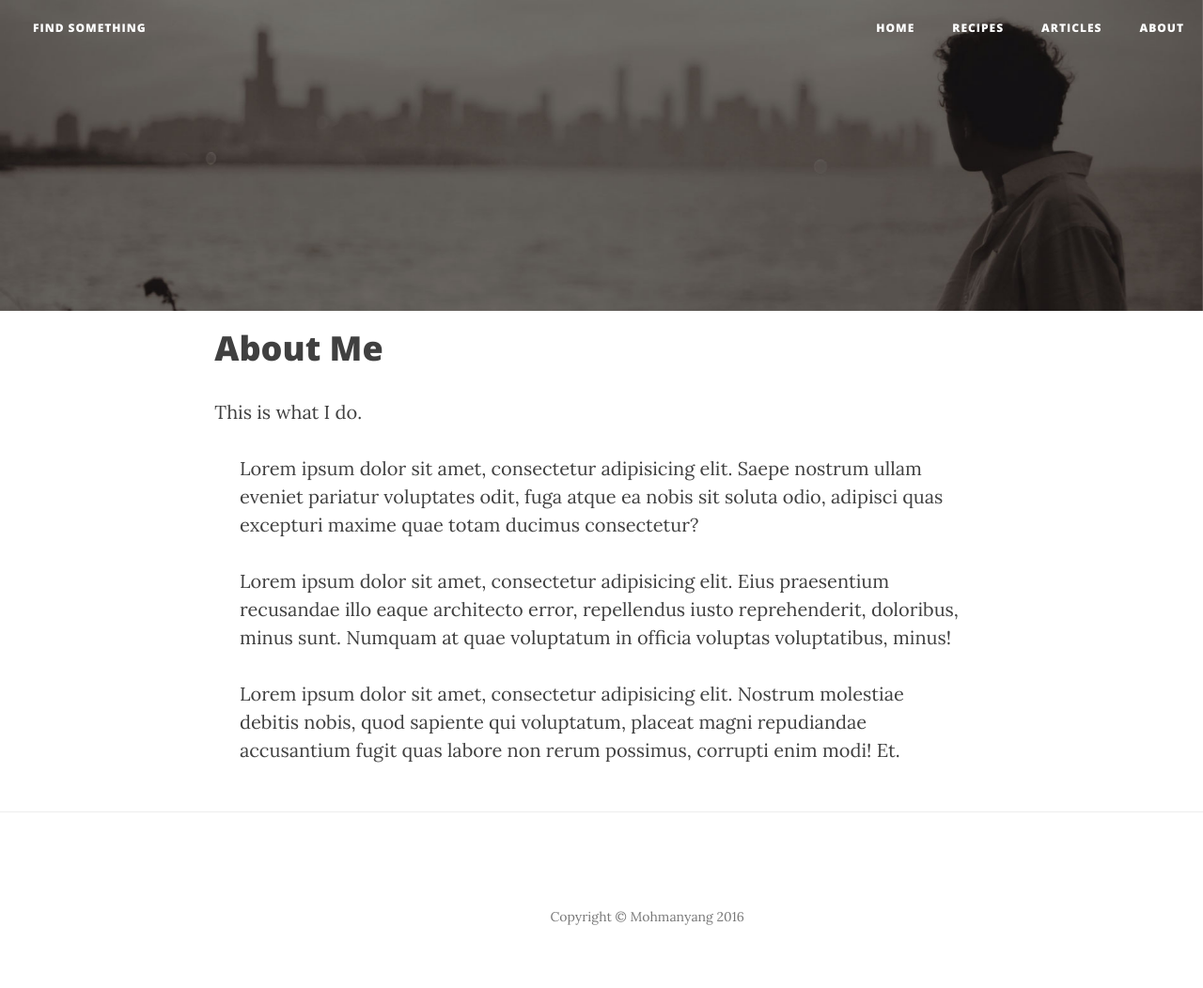
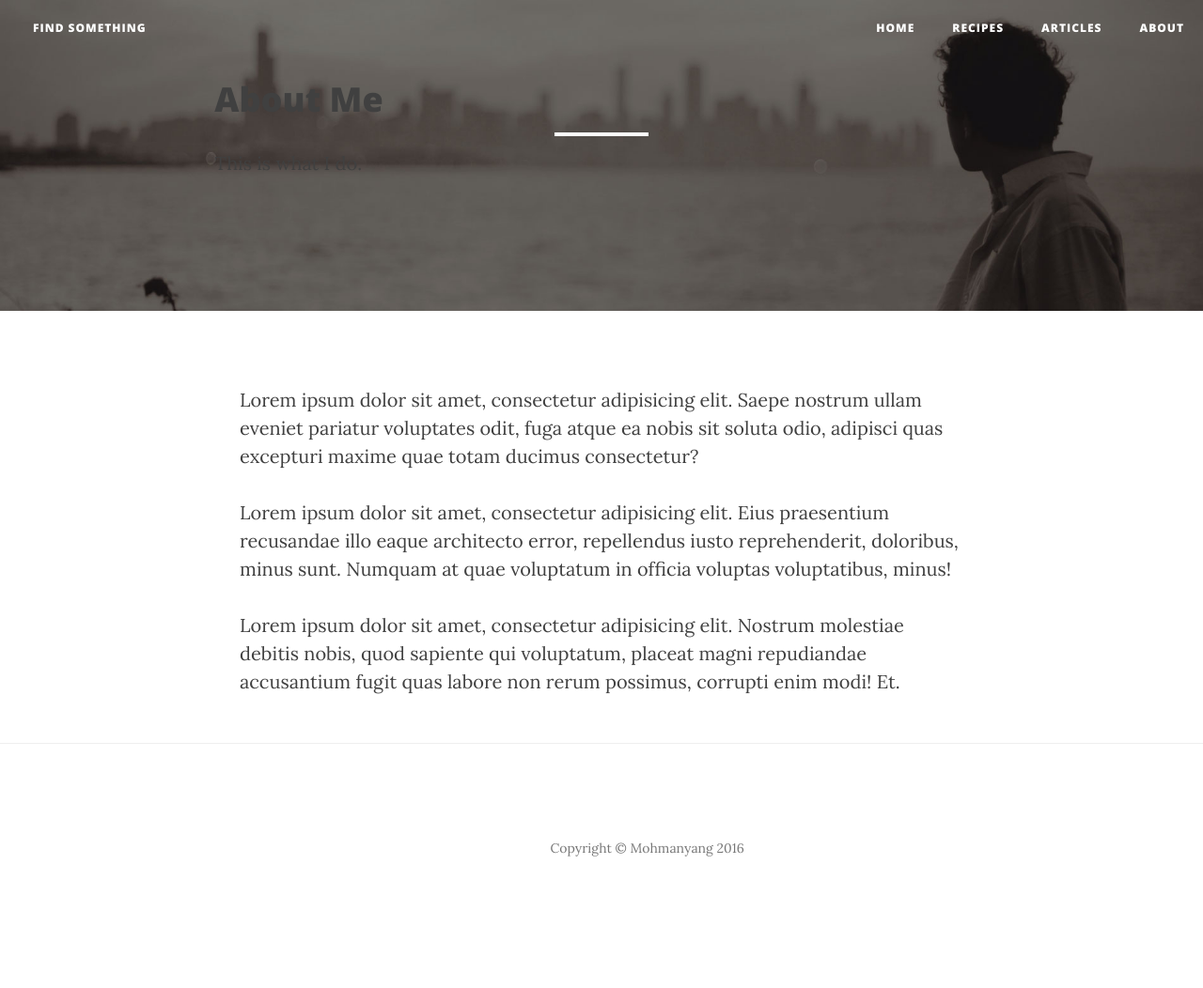
Before and after one commit to LaVillaine/LaVillaine.github.io, a Jekyll site: the page built from about.html, in a window 1280 px wide. Shown: the whole page at 94% size. Built offline with Jekyll 4.4.1, drawn with Linux system fonts in a browser that asks for light colours; nearby versions of some CDN libraries; after the commit the page ends 979 px from its top, so only the background shows below that.

Commit message:
changed site-header

```diff
--- a/_includes/site-header.html
+++ b/_includes/site-header.html
@@ -6,7 +6,7 @@
     <!--header class="intro-header" style="background-image: url('{% if page.image %}{{site.url}}{{page.image}}{% else %}{{site.url}}/img/default-bg.jpg{% endif %}')">
         <div class="container">
             <div class="row"-->
-                <div class="col-lg-8 col-lg-offset-2 col-md-10 col-md-offset-1" style="top: 20%">
+                <div class="col-lg-8 col-lg-offset-2 col-md-10 col-md-offset-1" style="position: absolute;top: 20%">
                     <div class="site-heading">
                         <h1>
 						    {% if page.siteHeading %}
```
